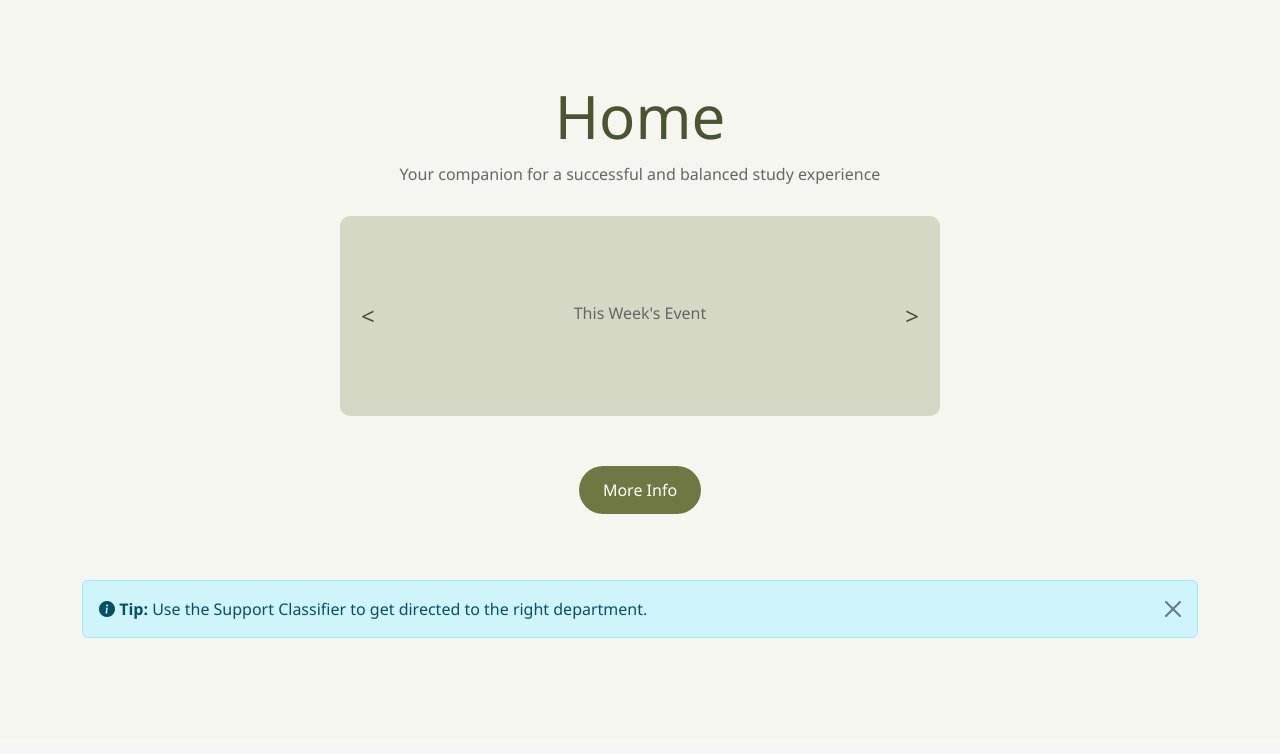
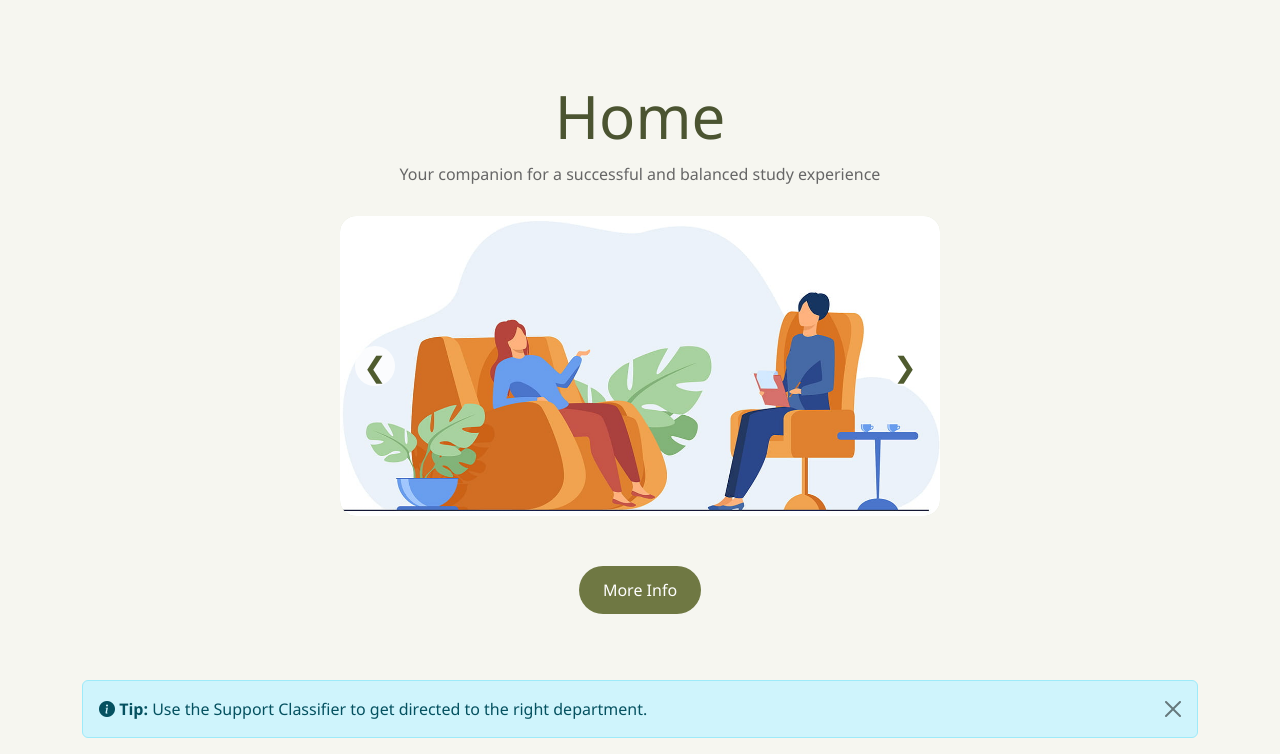
Before and after one commit to quitsskirl/web-programming-1, a Flask app: page /home in a window 1280 px wide. Shown: the part 61-815 px from the top of the page. Before the commit the page ends 699 px from the top, so only its background shows below. Run offline with Flask 3, Linux system fonts and the light colour scheme.

Commit message:
upgrade the visuals- home page

```diff
--- a/static/HomePage1.css
+++ b/static/HomePage1.css
@@ -103,16 +103,62 @@ header {
 .hero h1 { font-size: 60px; margin: 0; color: #4b5431; }
 .hero p { margin-top: 10px; color: #666; }
 
-/* Carousel */
-.carousel {
+/* ----- Image Slider ----- */
+.slider {
+  position: relative;
+  width: 80%;
+  max-width: 600px;
+  height: 300px;
   margin: 30px auto;
-  width: 80%; max-width: 600px; height: 200px;
-  background-color: #d4d8c4;
-  border-radius: 10px;
-  display: flex; align-items: center; justify-content: space-between;
-  padding: 0 15px;
+  background-color: #d8ddc8;
+  border-radius: 16px;
+  overflow: hidden;
 }
-.carousel button { background: none; border: none; font-size: 24px; color: #4b5431; cursor: pointer; }
+.slides {
+  width: 100%;
+  height: 100%;
+  position: relative;
+}
+.slide {
+  position: absolute;
+  top: 0;
+  left: 0;
+  width: 100%;
+  height: 100%;
+  object-fit: cover;
+  opacity: 0;
+  transition: opacity 0.5s ease-in-out;
+}
+.slide.active {
+  opacity: 1;
+}
+.arrow {
+  position: absolute;
+  top: 50%;
+  transform: translateY(-50%);
+  background: rgba(255,255,255,0.8);
+  border: none;
+  font-size: 28px;
+  cursor: pointer;
+  color: #4f5b2f;
+  z-index: 2;
+  width: 40px;
+  height: 40px;
+  border-radius: 50%;
+  display: flex;
+  align-items: center;
+  justify-content: center;
+  transition: background 0.3s;
+}
+.arrow:hover {
+  background: rgba(255,255,255,1);
+}
+.arrow.left {
+  left: 15px;
+}
+.arrow.right {
+  right: 15px;
+}
 
 /* Button */
 .btn {
--- a/templates/HomePage.html
+++ b/templates/HomePage.html
@@ -54,11 +54,14 @@
   <h1>Home</h1>
   <p>Your companion for a successful and balanced study experience</p>
 
-  <!-- Events carousel (placeholder) -->
-  <div class="carousel">
-    <button>&lt;</button>
-    <p>This Week's Event</p>
-    <button>&gt;</button>
+  <!-- Image Slider -->
+  <div class="slider">
+    <button class="arrow left" onclick="prevSlide()">&#10094;</button>
+    <div class="slides">
+      <img src="{{ url_for('static', filename='images/therapy.jpg') }}" class="slide active" alt="Therapy">
+      <img src="{{ url_for('static', filename='images/session.webp') }}" class="slide" alt="Session">
+    </div>
+    <button class="arrow right" onclick="nextSlide()">&#10095;</button>
   </div>
 
   <!-- Link to more info page -->
@@ -149,11 +152,40 @@
     document.getElementById('username').textContent = `Username: ${username}`;
     document.getElementById('userTags').textContent = `Tags: ${tags}`;
 
-    // Show welcome toast notification using Bootstrap Toast
-    const welcomeToast = new bootstrap.Toast(document.getElementById('welcomeToast'));
-    welcomeToast.show();
+    // Show welcome toast ONLY after fresh login (not on every page visit)
+    const justLoggedIn = localStorage.getItem('justLoggedIn');
+    if (justLoggedIn === 'true') {
+      const welcomeToast = new bootstrap.Toast(document.getElementById('welcomeToast'));
+      welcomeToast.show();
+      // Clear the flag so it doesn't show again
+      localStorage.removeItem('justLoggedIn');
+    }
   });
 })();
+</script>
+
+<!-- ==================== IMAGE SLIDER SCRIPT ==================== -->
+<script>
+  let currentSlide = 0;
+  const slides = document.querySelectorAll(".slide");
+
+  function showSlide(index) {
+    slides.forEach(slide => slide.classList.remove("active"));
+    slides[index].classList.add("active");
+  }
+
+  function nextSlide() {
+    currentSlide = (currentSlide + 1) % slides.length;
+    showSlide(currentSlide);
+  }
+
+  function prevSlide() {
+    currentSlide = (currentSlide - 1 + slides.length) % slides.length;
+    showSlide(currentSlide);
+  }
+
+  // Auto-slide every 5 seconds
+  setInterval(nextSlide, 5000);
 </script>
 
 <!-- ==================== BOOTSTRAP JAVASCRIPT ==================== -->
```
Also changed, not shown: static/images/session.webp (added), static/images/therapy.jpg (added).
